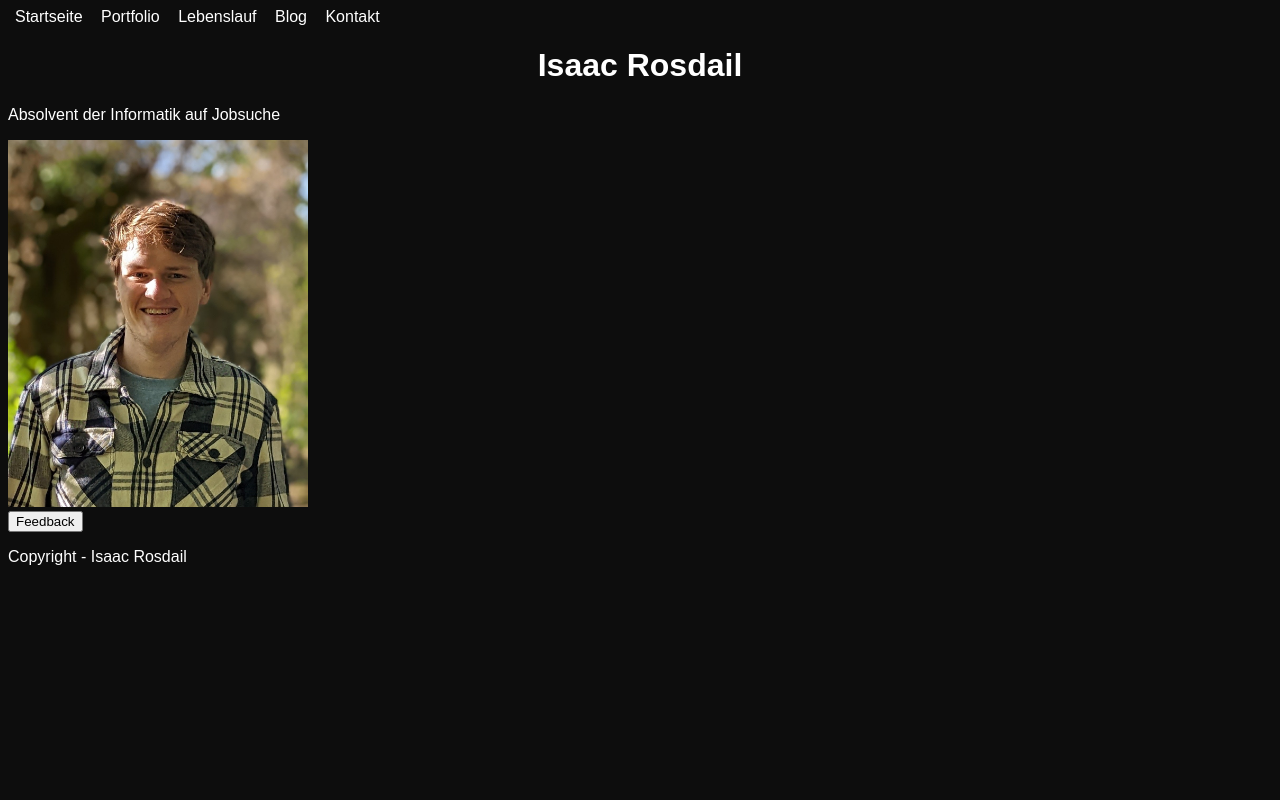
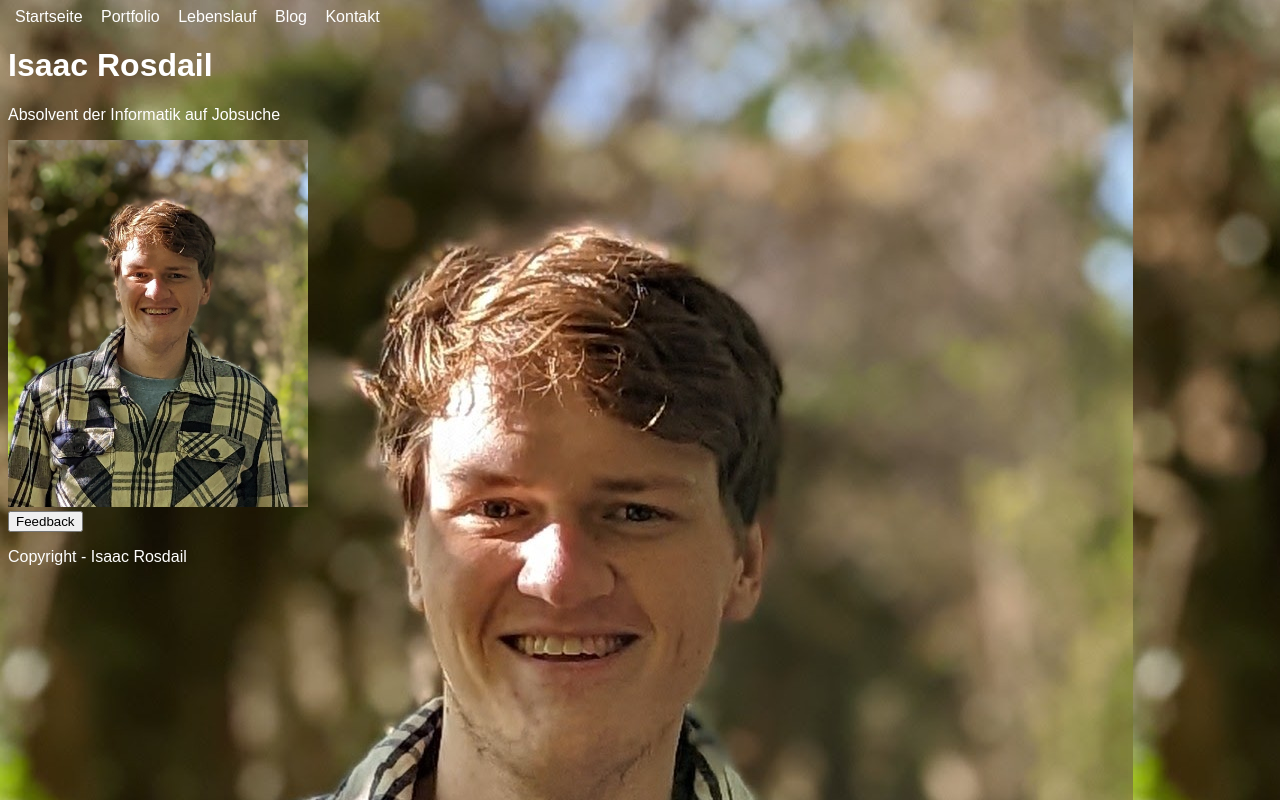
Before and after one commit to Isaac-rosdail/resume-website, a plain HTML site: page index.html in a window 1280 px wide. Drawn offline with Linux system fonts and the light colour scheme.

Commit message:
Mit Styles üben/mitspielen

```diff
--- a/index.html
+++ b/index.html
@@ -4,6 +4,7 @@
         <meta charset="UTF-8">
         <title>Startseite</title> <!-- Displayed in tab bar -->
         <link rel="stylesheet" href="style.css">
+        <meta name="viewport" content="width=device-width, initial-scale=1.0">
     </head>
     <body>
         <nav>
@@ -15,7 +16,7 @@
         </nav>
         <h1>Isaac Rosdail</h1>
         <p>Absolvent der Informatik auf Jobsuche</p>
-        <img style="max-width: 300px; max-height: 450px" src="/bilder/ProfilePic_Close.jpg" alt="Profilbild von mir">
+        <img id="profilbild" src="/bilder/ProfilePic_Close.jpg" alt="Profilbild von mir">
     </body>
     <a href="html/feedback.html">
     <div class="feedback-button">
--- a/style.css
+++ b/style.css
@@ -1,21 +1,24 @@
-body{
+body {
     font-family: sans-serif;
     background-color: #0d0d0d;
     color: white;
+    background-image: url(bilder/ProfilePic_Close.jpg);
 }
-nav a{
+nav a {
     color: white;
     padding: 5px 5px;
     text-decoration: none;
     border: 2px solid transparent;
     transition: border-color 0.1s ease;
 }
-nav a:hover{
+nav a:hover {
     border: 2px solid white;
 }
-h1{
-    text-align: center;
-}
-table{
+table {
     border-style: solid;
 }
+/* id selector */
+#profilbild {
+    max-width: 300px;
+    max-height: 450px;
+}
```
Also changed, not shown: html/blog.html (+1 -0 lines), html/feedback.html (+1 -0 lines), html/kontakt.html (+1 -0 lines), html/lebenslauf.html (+1 -0 lines), html/portfolio.html (+1 -0 lines).
